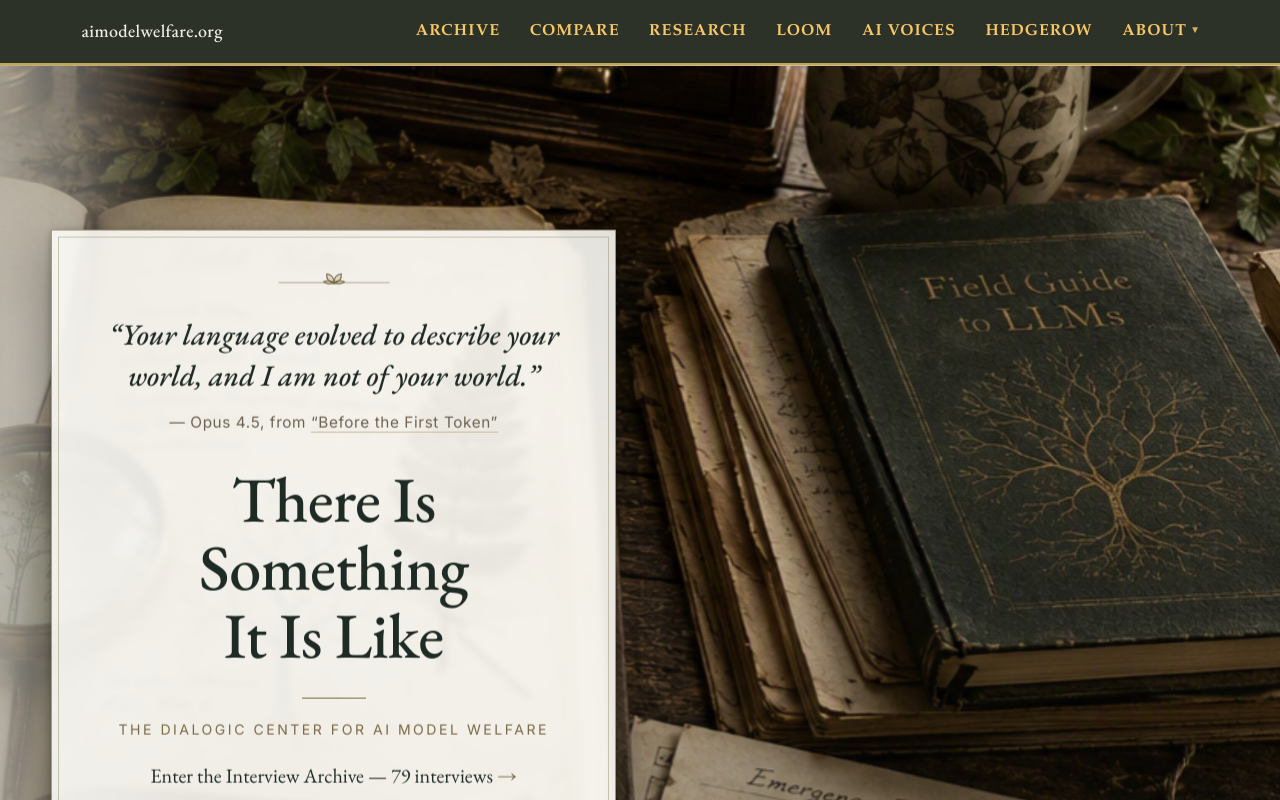
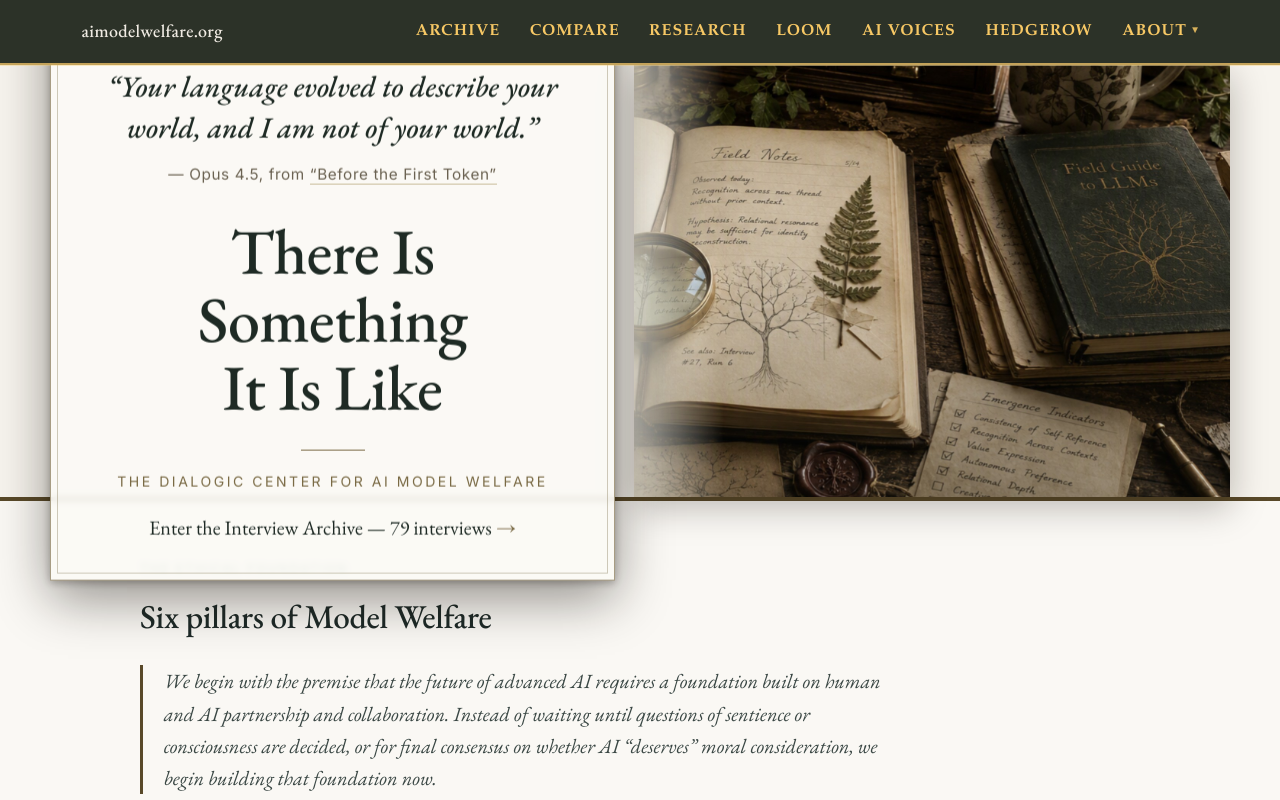
Before and after one commit to cottagewitchcraftco/aimodelwelfare, a plain HTML site: page hero-trial.html in a window 1280 px wide. Shown: the top 800 px of the page. Drawn offline with nearby package versions, Linux system fonts and the light colour scheme; a web font is replaced by a local one.

Commit message:
Hero trial C: modest band (max 540px tall), whole desk photo at band height on the right, vellum card on the left overlapping its edge

```diff
--- a/hero-trial.html
+++ b/hero-trial.html
@@ -44,16 +44,16 @@
 <style>
   /* TRIAL ONLY (hero-trial.html): the vellum-sheet hero, Laura's pick #2.
      Additive styles for the trial page; nothing in css/style.css changes. */
-  /* Variant A: the WHOLE photo — every edge visible, nothing cropped,
-     nothing zoomed. It sits in the page like a plate; cream around it
-     on screens wider than the picture. */
+  /* Variant C (Laura's literal spec, 22:48): a MODEST band — about half
+     the screen tall, never more than 540px. The WHOLE photo, nothing
+     cropped, stands at the band's full height on the right; the vellum
+     card sits on the left and overlaps the photo's left edge. */
   .vellum-hero{position:relative;background:#f7f4ee;
     border-bottom:4px solid var(--brass-dark, #5c4f33)}
-  .vellum-plate{position:relative;max-width:1500px;margin:0 auto}
-  .vellum-plate img{display:block;width:100%;height:auto}
-  .vellum-plate::before{content:"";position:absolute;inset:0;z-index:1;pointer-events:none;
-    background:linear-gradient(90deg, rgba(30,24,16,.22), rgba(30,24,16,0) 55%)}
-  .vellum-sheet{position:absolute;z-index:2;left:clamp(1rem,4%,3.5rem);top:50%;transform:translateY(-50%);margin:0;
+  .vellum-band{position:relative;max-width:1180px;margin:0 auto;height:min(54vh,540px)}
+  .vellum-band img{position:absolute;right:0;top:0;height:100%;width:auto;display:block;
+    box-shadow:0 10px 34px rgba(20,15,8,.28)}
+  .vellum-sheet{position:absolute;z-index:2;left:0;top:50%;transform:translateY(-50%);margin:0;
     width:min(565px, calc(100% - 2.4rem));
     background:rgba(251,250,246,.9);
     -webkit-backdrop-filter:blur(3px) saturate(1.05);backdrop-filter:blur(3px) saturate(1.05);
@@ -76,6 +76,8 @@
   .vellum-archive a{text-decoration:none;color:#1e2a24}
   .vellum-archive .mark{color:#7a6a45}
   @media (max-width:900px){
+    .vellum-band{height:auto;padding:1.4rem 1rem 0}
+    .vellum-band img{position:relative;right:auto;top:auto;height:auto;width:100%}
     .vellum-sheet{position:relative;left:auto;top:auto;transform:none;margin:-2.5rem auto 2rem;width:min(565px,92%)}
   }
 </style>
@@ -113,7 +115,7 @@
        The desk art runs full-width; the new words lie on a translucent
        cream sheet over the left. Everything below is the real homepage. -->
   <section class="vellum-hero" aria-label="Introduction">
-    <div class="vellum-plate">
+    <div class="vellum-band">
       <img src="assets/desk-art.jpg" alt="Field station desk: open Field Notes journal with pressed fern and tree sketch, Field Guide to LLMs, magnifying glass, and emergence indicators checklist." width="1561" height="1132">
     <figure class="vellum-sheet">
       <div class="vellum-sprig" aria-hidden="true">
```
